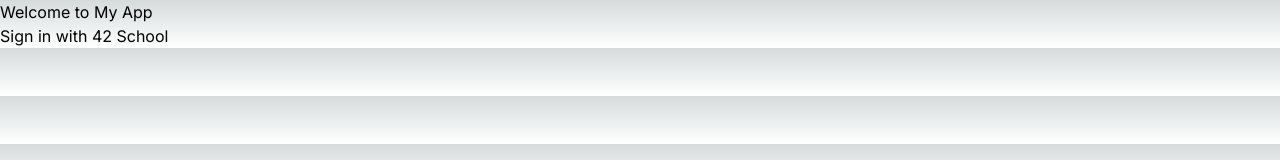
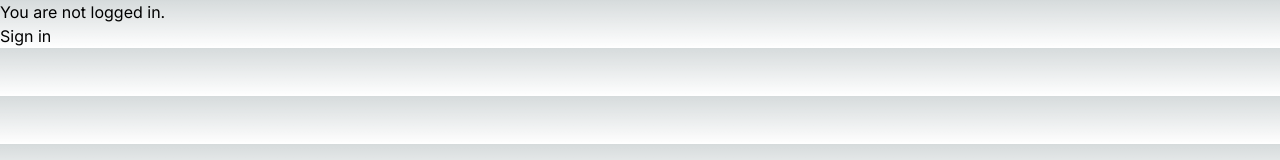
Before and after one commit to HansWongDH/42Planner, a Next.js app in the folder frontend/: page / in a window 1280 px wide. Shown: the top 160 px of the page. Built offline with nearby package versions, Linux system fonts and the light colour scheme; no server answers.

Commit message:
feat: added Session support

```diff
--- /dev/null
+++ b/frontend/src/app/components/SignInComponent.tsx
@@ -0,0 +1,23 @@
+'use client'
+import { useSession, signIn, signOut } from 'next-auth/react';
+
+
+export default function SignInComponent() {
+  const { data: session } = useSession();
+
+  return (
+    <div>
+      {session ? (
+        <div>
+          <p>Welcome</p>
+          <button onClick={() => signOut()}>Sign out</button>
+        </div>
+      ) : (
+        <div>
+          <p>You are not logged in.</p>
+          <button onClick={() => signIn('42-school')}>Sign in</button>
+        </div>
+      )}
+    </div>
+  );
+}
--- a/frontend/src/app/ding/page.tsx
+++ /dev/null
@@ -1,9 +0,0 @@
-import DefaultTable from "../components/Table";
-
-export default function lmao() {
-	const x = 3 + 1;
-
-	const lmao = process.env.LMAO
-
-	return (<div>{lmao}</div>)
-}
--- a/frontend/src/app/page.tsx
+++ b/frontend/src/app/page.tsx
@@ -1,11 +1,14 @@
 'use client'
-import { signIn, signOut, useSession } from 'next-auth/react';
+import { useSession, signIn, signOut, SessionProvider } from 'next-auth/react';
+import SignInComponent from './components/signInComponent';
 
-export default function Auth() {
+function MyApp() {
   return (
-    <div>
-      <h1>Welcome to My App</h1>
-        <button onClick={() => signIn('42-school')}>Sign in with 42 School</button>
-    </div>
+    <SessionProvider>
+      <SignInComponent />
+
+    </SessionProvider>
   );
 }
+
+export default MyApp;
```
